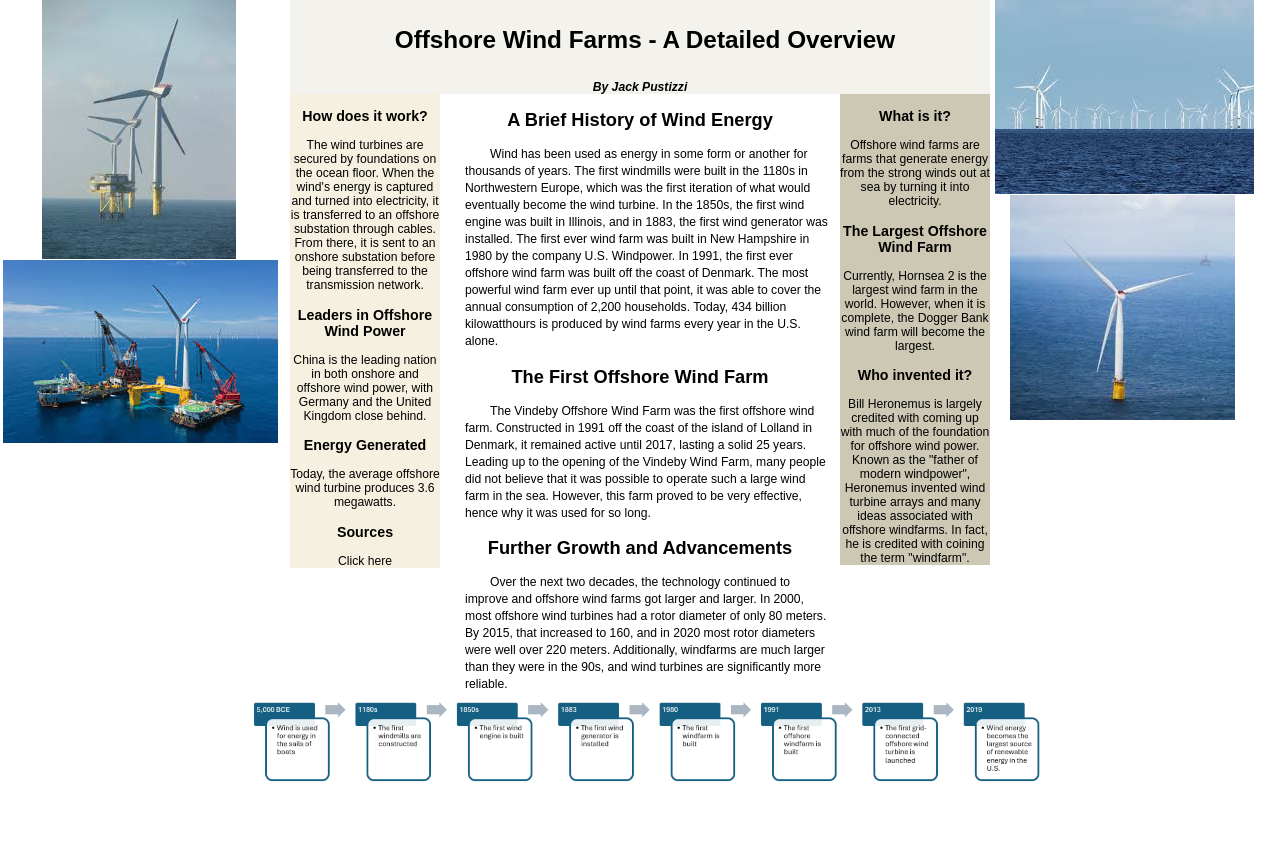
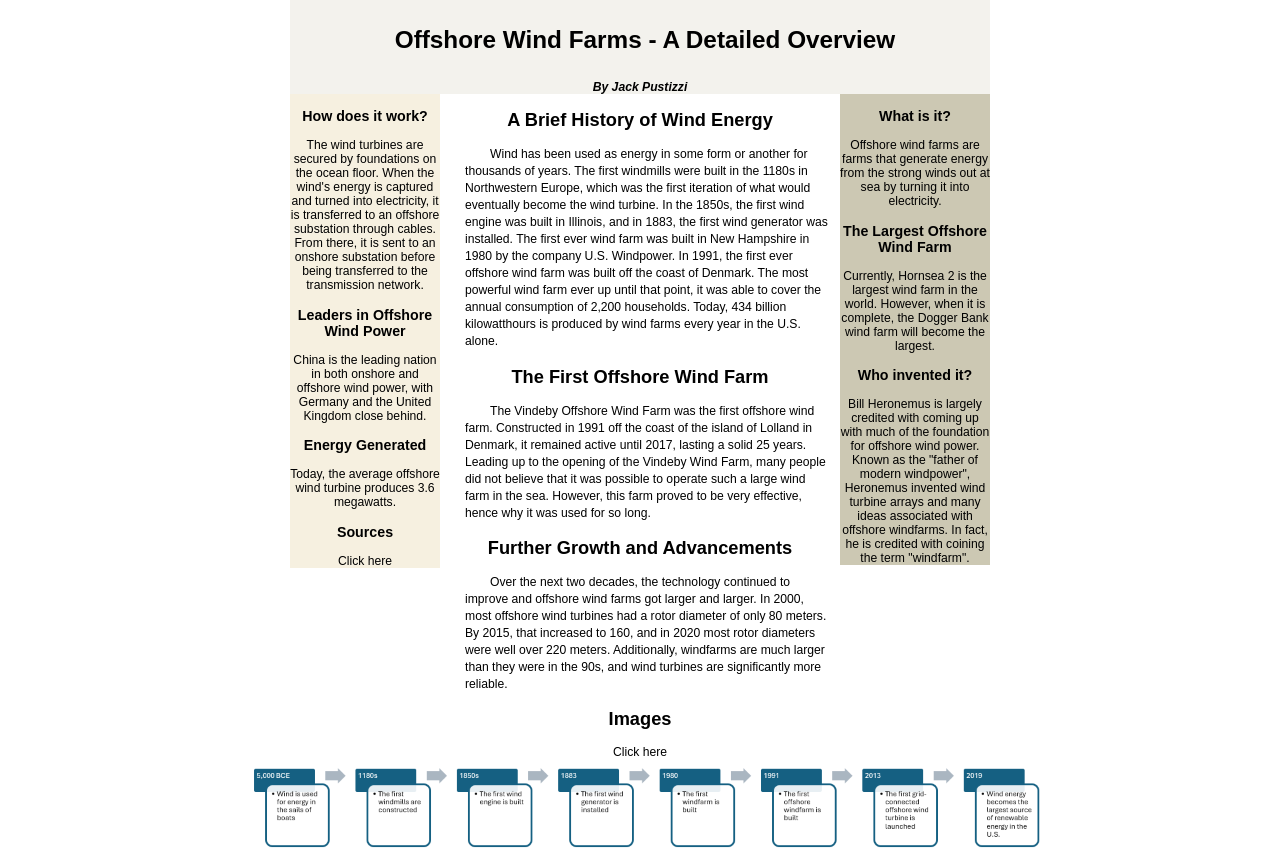
Before and after one commit to StizTheWiz/windfarms, a plain HTML site: page index.html in a window 1280 px wide. Before the commit the page ends 800 px from the top, so only its background shows below. Drawn offline with Linux system fonts and the light colour scheme.

Commit message:
Moved images to separate file

```diff
--- a/index.html
+++ b/index.html
@@ -4,28 +4,6 @@
     <title> Offshore Wind Farms </title>
     <meta http-equiv="content-type" content="text/html; charset=iso-8859-1">
     <link rel="stylesheet" type="text/css" href="styles.css" />
-    <style>
-      #one {
-        position: absolute;
-        left: 42px;
-        top: 0px;
-      }
-      #two {
-        position: absolute;
-        left: 995px;
-        top: 0px;
-      }
-      #three {
-        position: absolute;
-        left: 3px;
-        top: 260px;
-      }
-      #four {
-        position: absolute;
-        left: 1010px;
-        top: 195px;
-      }
-    </style>
   </head>
   <body>
     <div id="container">
@@ -48,6 +26,8 @@
          <p style="margin-left: 25px; text-indent: 25px;"> Over the next two decades, the technology continued to improve and offshore wind farms got larger
          and larger. In 2000, most offshore wind turbines had a rotor diameter of only 80 meters. By 2015, that increased to 160, and in 2020 most rotor diameters
          were well over 220 meters. Additionally, windfarms are much larger than they were in the 90s, and wind turbines are significantly more reliable. </p>
+         <h2> <center> Images </center> </h2>
+         <p style="margin-left: 25px; text-indent: 25px;"> <center> <a href="images.html" target="_blank"> Click here </a> </center> </p>
         </div>
       </div>
   <div id="navigation">
@@ -74,8 +54,4 @@
     "windfarm".
   </div>
   <img src="timeline.png" style="transform: translate(-42px,0px);" />
-  <img id="one" src="windfarm1.jfif" />
-  <img id="two" src="windfarm2.jfif" />
-  <img id="three" src="windfarm3.jfif" />
-  <img id="four" src="windfarm4.jfif" />
 </html>
```
Also changed, not shown: images.html (added, +12 -0 lines).
